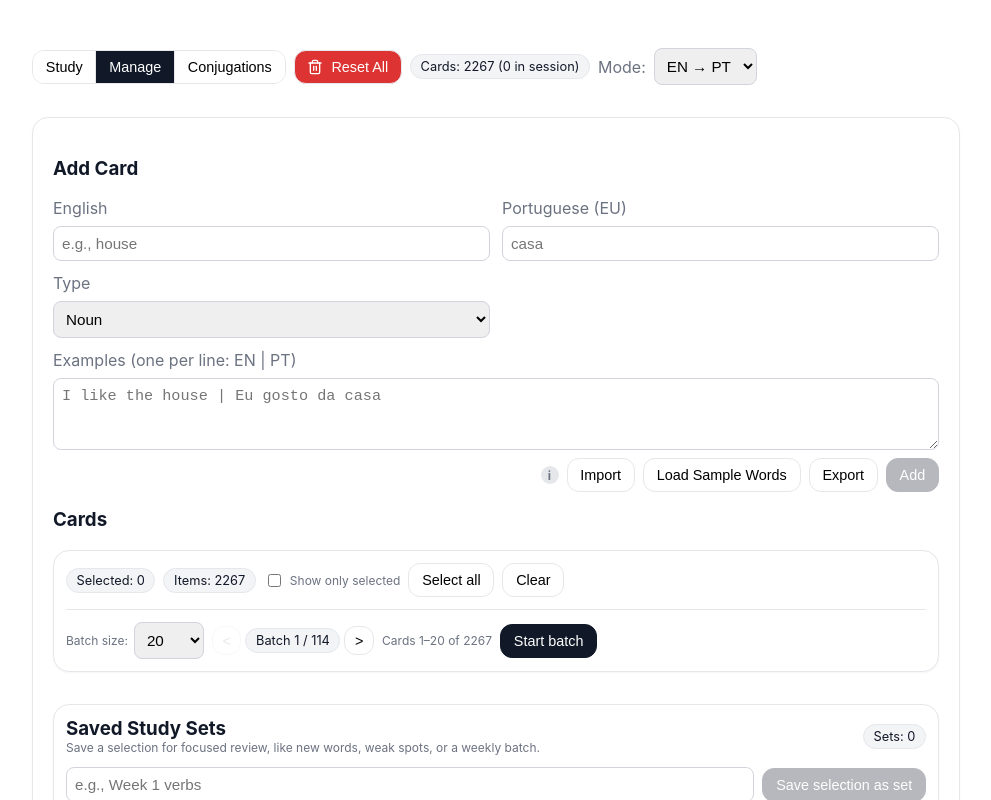
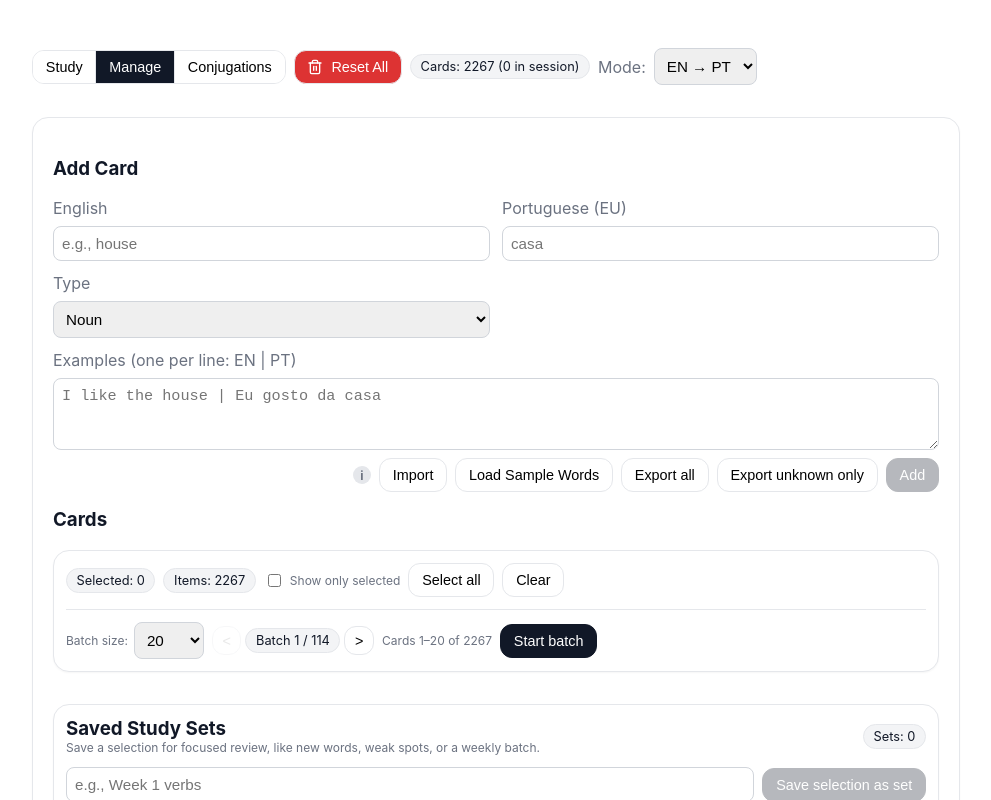
Before and after one commit to KaryRabbit/portuguese-flashcards, a React (Vite) app: page / in a window 1280 px wide. Both pictures are taken after a click on the button "Manage". Shown: the top 800 px of the page, without its empty margins (144-1135 px from the left). Built offline with nearby package versions, Linux system fonts and the light colour scheme.

Commit message:
add separate export options for all and unknown flashcards

```diff
--- a/src/components/ManageMode.tsx
+++ b/src/components/ManageMode.tsx
@@ -30,6 +30,7 @@ interface ManageModeProps {
   ) => void;
   onImportCards: (cards: Card[]) => void;
   onExportCSV: () => void;
+  onExportUnknownCSV: () => void;
   onStartSession: (cardIds: string[], shouldShuffle: boolean) => void;
   onClearSelection: () => void;
   onSaveGroup: (name: string) => boolean;
@@ -49,6 +50,7 @@ export function ManageMode({
   onAdd,
   onImportCards,
   onExportCSV,
+  onExportUnknownCSV,
   onStartSession,
   onClearSelection,
   onSaveGroup,
@@ -448,7 +450,15 @@ export function ManageMode({
           onClick={onExportCSV}
           disabled={isImporting || cards.length === 0}
         >
-          Export
+          Export all
+        </button>
+        <button
+          type="button"
+          className="btn"
+          onClick={onExportUnknownCSV}
+          disabled={isImporting || cards.length === 0}
+        >
+          Export unknown only
         </button>
 
         <button
```
